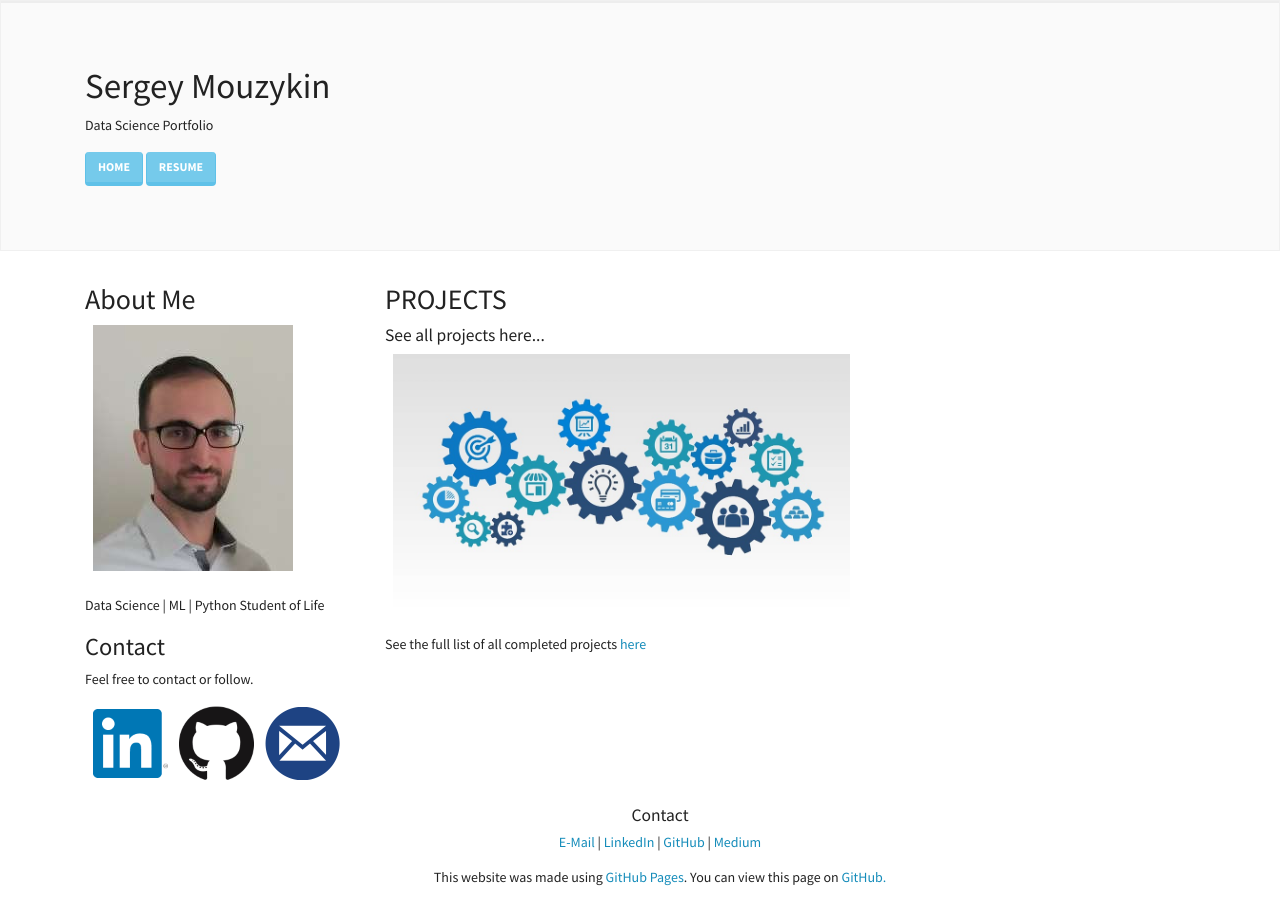
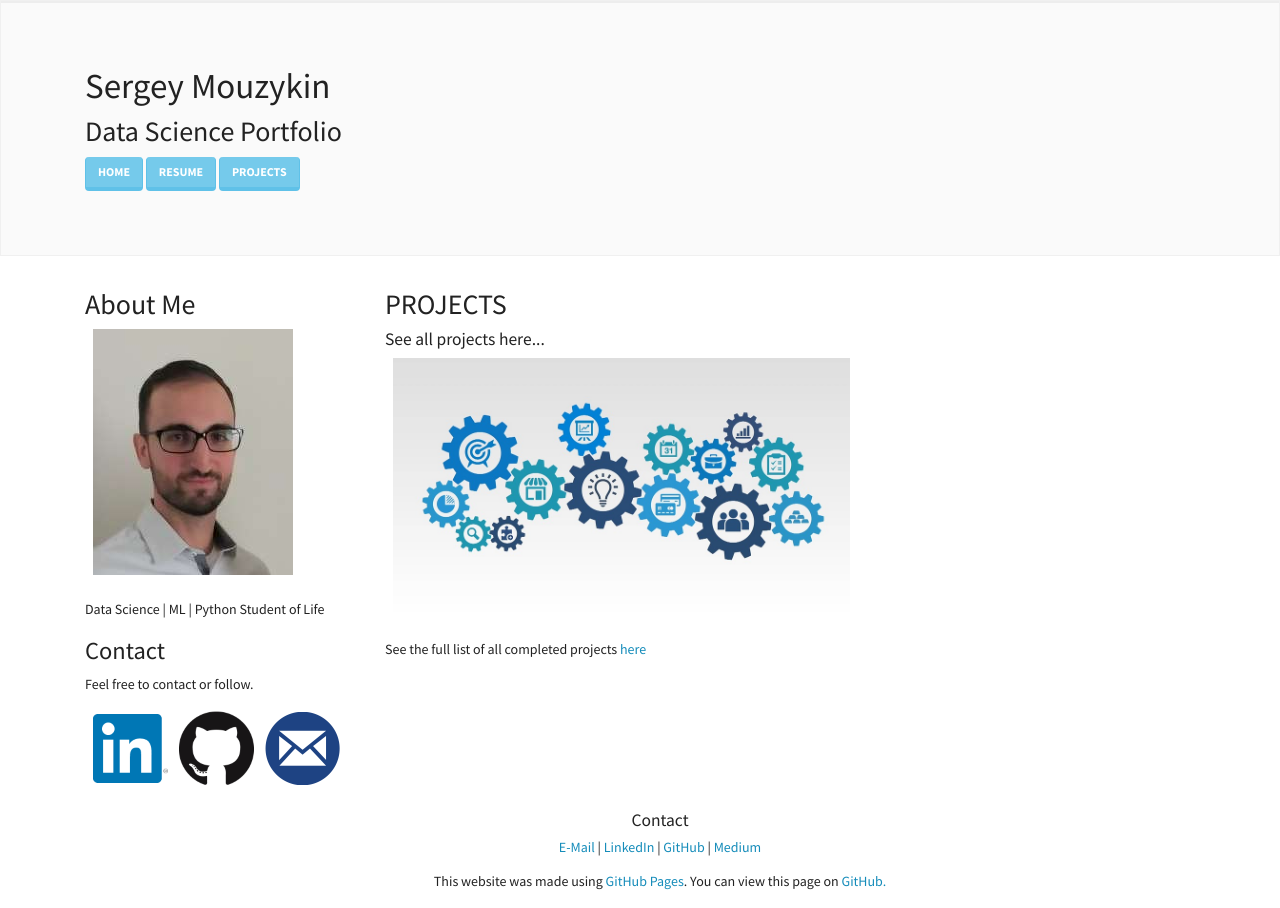
Before and after one commit to sergatron/sergatron.github.io, a Jekyll site: the page built from index.html, in a window 1280 px wide. Built offline with Jekyll 4.4.1, drawn with Linux system fonts in a browser that asks for light colours; nearby versions of some CDN libraries.

Commit message:
Update Header 1 and 2

```diff
--- a/_layouts/default.html
+++ b/_layouts/default.html
@@ -14,12 +14,15 @@
 
 	<div class="jumbotron jumbotron-fluid">
 	  <div class="container">
-		<h1>{{ page.title }}</h1>
-		<p>Data Science Portfolio</p>
+		<h1>
+			{{ page.title }}<a href="/"></a>
+		</h1>
+
+		<h2>Data Science Portfolio</h2>
 
 		<a href="https://sergatron.github.io/" class="btn btn-info" role="button">Home</a>
 		<a href="https://github.com/sergatron/Portfolio/blob/master/Sergey_Mouzykin_Resume.pdf" class="btn btn-info" role="button">Resume</a>
-
+		<a href="/Projects" class="btn btn-info" role="button">Projects</a>
 	  </div>
 	</div>
 
```
